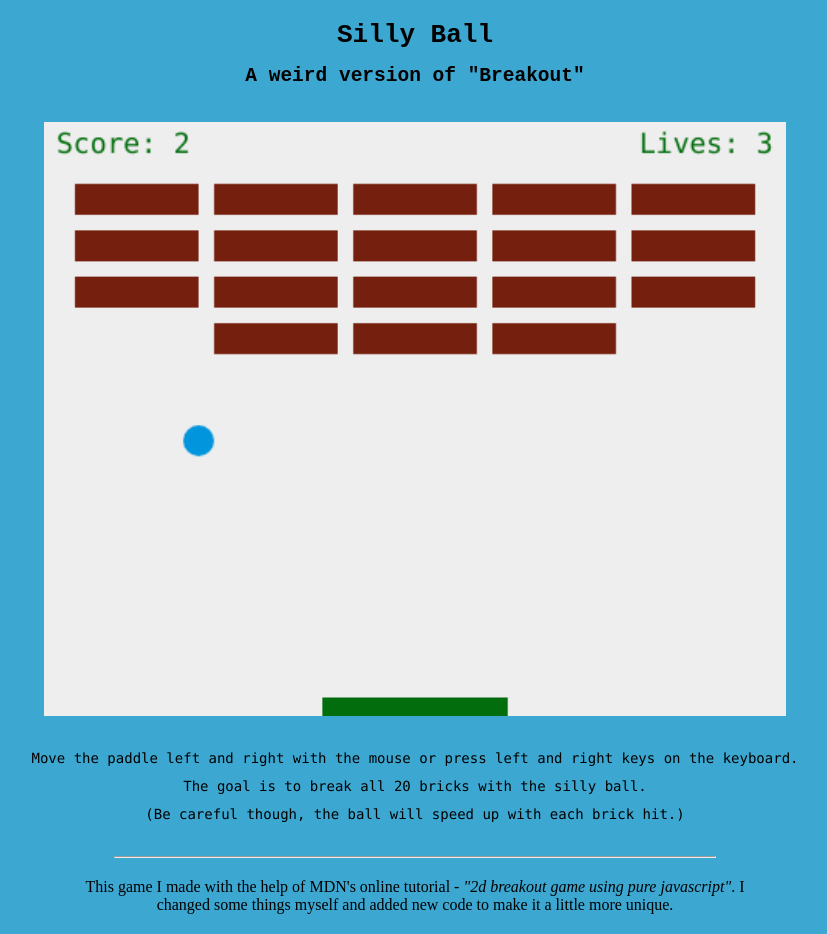
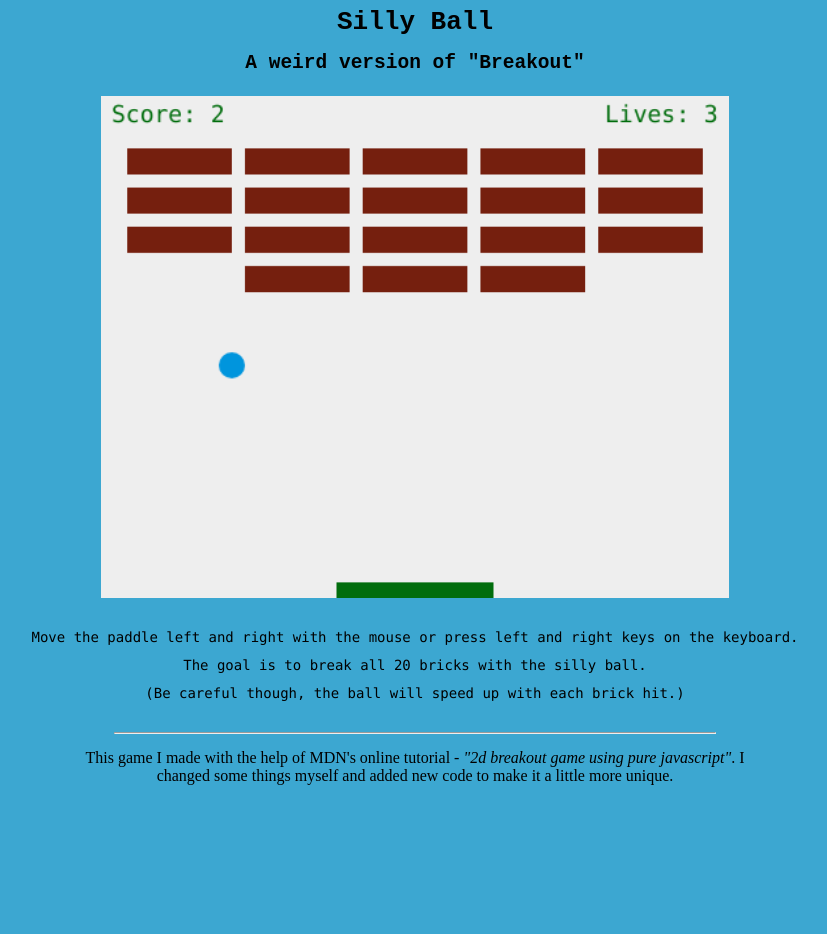
Before and after one commit to matroberts213/HTML5CanvasGame, a plain HTML site: page index.html in a window 1280 px wide. Shown: the whole page, without its empty margins (225-1052 px from the left). After the commit the page ends 800 px from the top, so only its background shows below. Drawn offline with Linux system fonts and the light colour scheme.

Commit message:
changed boundaries and width/height
changed the left and right boundaries for canvas (mousemove and keypress). Also changed the width/height ratios as there was problems with the view on large screens. Also downsized padding for elements.

```diff
--- a/script.js
+++ b/script.js
@@ -23,6 +23,7 @@ var brickOffsetTop = 40;
 var brickOffsetLeft = 20;
 var score = 0;
 var lives = 3;
+var scrollValue = 100;
 
 canvas.height = canvas.width * canvasHeightRatio;
 
@@ -93,7 +94,7 @@ function collisionDetection() {
 }
 
 // *
-// This function generates a random integer between "min and max"
+// This function generates a random integer between "min and max" - it's what puts the 'silly' in silly ball.
 const random = (min, max) => {
   return Math.floor(min + Math.random() * (max + 1 - min));
 };
@@ -167,6 +168,10 @@ function drawLives() {
 // this is where the magic happens
 function draw() {
   context.clearRect(0, 0, canvas.width, canvas.height);
+
+  // *
+  // This line sets the default scroll position (but consequently locks the scroll). Helps those with large screens.
+
   drawBricks();
   drawBall();
   drawPaddle();
@@ -211,9 +216,9 @@ function draw() {
 
   // *
   // controls left/right keys for paddle
-  if (rightPressed && paddleX < canvas.width - paddleWidth) {
+  if (rightPressed && paddleX < canvas.width - (paddleWidth + 10)) {
     paddleX += 15;
-  } else if (leftPressed && paddleX > 0) {
+  } else if (leftPressed && paddleX > 11) {
     paddleX -= 15;
   }
 
--- a/styles.css
+++ b/styles.css
@@ -3,7 +3,7 @@ body {
 }
 
 #myCanvas {
-  width: 58%;
+  width: 49%;
 }
 
 * {
@@ -20,12 +20,12 @@ canvas {
 .title {
   font-family: monospace;
   text-align: center;
-  padding: 20px;
+  padding: 7px;
 }
 
 #instructions {
   line-height: 2em;
-  padding: 10px;
+  padding: 7px;
   margin: 0 auto;
   text-align: center;
   font-size: 14px;
@@ -38,7 +38,7 @@ canvas {
 }
 
 #footer {
-  padding: 20px;
+  padding: 15px;
   width: 700px;
   margin: 0 auto;
   text-align: center;
```
